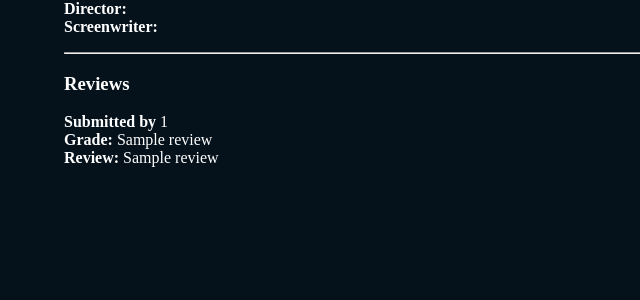
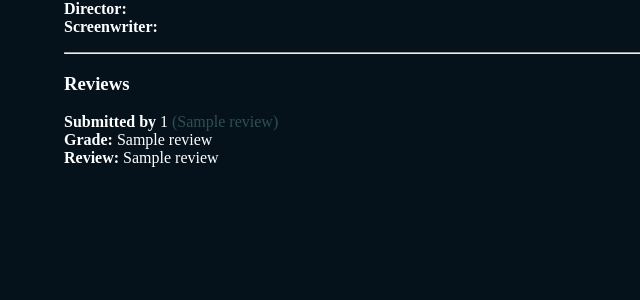
Before and after one commit to german-zarate/film-view-app, a Flask app: template templates/film.html in a window 1280 px wide. Shown: the part 225-525 px from the top of the page, without its empty margins (0-640 px from the left). Run offline with Flask 2, Linux system fonts and the light colour scheme; the template is opened without the code that fills it: most values are stand-ins (such as "Sample title", 1, 10 or a date in 2020).

Commit message:
Add timestamp to review and display it on the film page

```diff
--- a/reviews.py
+++ b/reviews.py
@@ -2,13 +2,15 @@ from db import db
 import users
 
 def get_list(film_id):
-    sql = "SELECT u.username, r.content, r.grade FROM reviews AS r, users AS u " \
+    sql = "SELECT u.username, r.content, r.grade, TO_CHAR(r.submitted, 'DD Month - HH24:MI') " \
+          "FROM reviews AS r, users AS u " \
           "WHERE r.film_id=:film_id AND u.id=r.user_id"
     result = db.session.execute(sql, {"film_id":film_id})
     return result.fetchall()
 
 def send(user_id, film_id, content, grade):
-    sql = "INSERT INTO reviews (user_id, film_id, content, grade) VALUES (:user_id, :film_id, :content, :grade)"
+    sql = "INSERT INTO reviews (user_id, film_id, content, grade, submitted) " \
+          "VALUES (:user_id, :film_id, :content, :grade, NOW())"
     db.session.execute(sql, {"user_id":user_id, "film_id":film_id, "content":content, "grade":grade})
     db.session.commit()
     return True
--- a/static/main.css
+++ b/static/main.css
@@ -29,3 +29,7 @@ a.admin:visited {
 #success {
   color: green;
 }
+
+#timestamp {
+  color: darkslategray
+}
--- a/templates/film.html
+++ b/templates/film.html
@@ -37,7 +37,7 @@
 
 {% for review in reviews %}
 <p>
-<b>Submitted by</b> {{ review[0] }}
+<b>Submitted by</b> {{ review[0] }} <span id="timestamp">({{ review[3] }})</span>
 <br>
 <b>Grade:</b> {{ review[2] }}
 <br>
```
